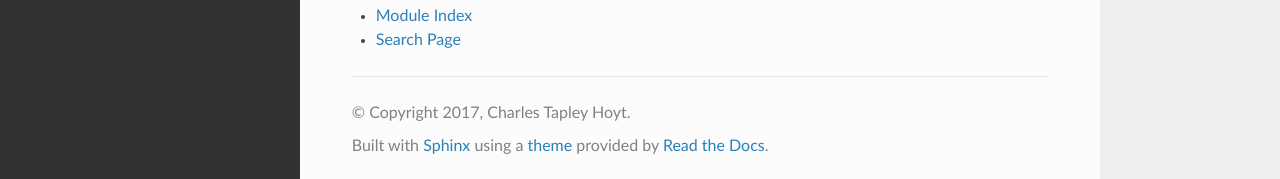
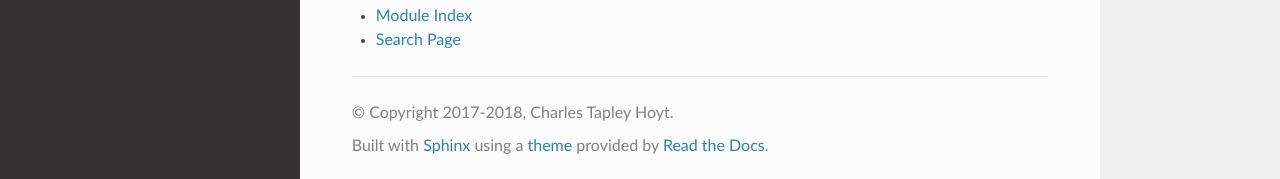
Before and after one commit to cthoyt/ols-client, a Sphinx documentation site: the page built from docs/source/index.rst, in a window 1280 px wide and 1122 px high. Shown: the part 940-1119 px from the top of the window. Built offline with Sphinx 7.4.7 and the Read the Docs theme 2.0.0, drawn with Linux system fonts in a browser that asks for light colours.

Commit message:
Update license
[skip ci]

```diff
--- a/docs/source/conf.py
+++ b/docs/source/conf.py
@@ -51,7 +51,7 @@ master_doc = 'index'
 
 # General information about the project.
 project = 'OLS Client'
-copyright = '2017, Charles Tapley Hoyt'
+copyright = '2017-2018, Charles Tapley Hoyt'
 author = 'Charles Tapley Hoyt'
 
 # The version info for the project you're documenting, acts as replacement for
--- a/src/ols_client/__init__.py
+++ b/src/ols_client/__init__.py
@@ -27,4 +27,4 @@ __author__ = 'Charles Tapley Hoyt'
 __email__ = 'charles.hoyt@scai.fraunhofer.de'
 
 __license__ = 'MIT License'
-__copyright__ = 'Copyright (c) 2017 Charles Tapley Hoyt'
+__copyright__ = 'Copyright (c) 2017-2018 Charles Tapley Hoyt'
```
